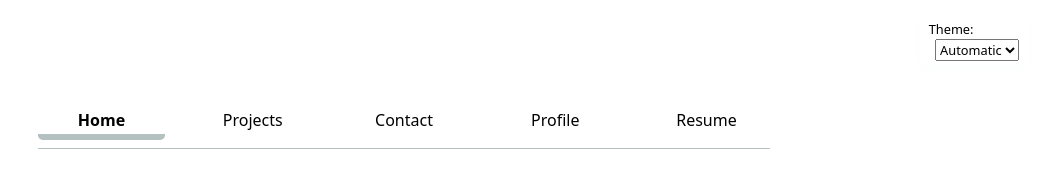
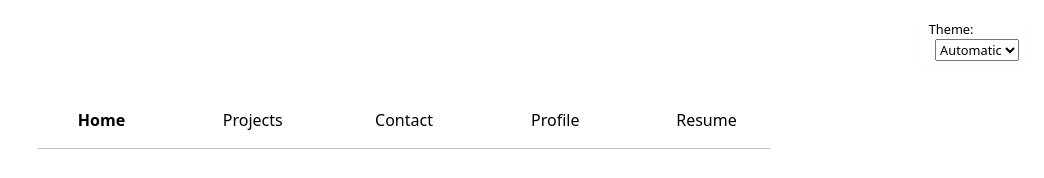
Before and after one commit to pratham-aggr/dsc106-lab1, a plain HTML site: page index.html in a window 1280 px wide. Shown: the top 178 px of the page, without its empty margins (236-1280 px from the left). Drawn offline with Linux system fonts and the light colour scheme.

Commit message:
js added

```diff
--- a/style.css
+++ b/style.css
@@ -185,9 +185,10 @@ h1, h2, h3, h4, h5, h6 {
   padding: 0.5em;
 }
 
+
 nav a.current {
-  border-bottom: 0.4em solid oklch(80% 3% 200);
-  padding-bottom: 0.1em;
+  border-bottom: none;
+  padding-bottom: 0;
 }
 
 nav a:hover {
```
